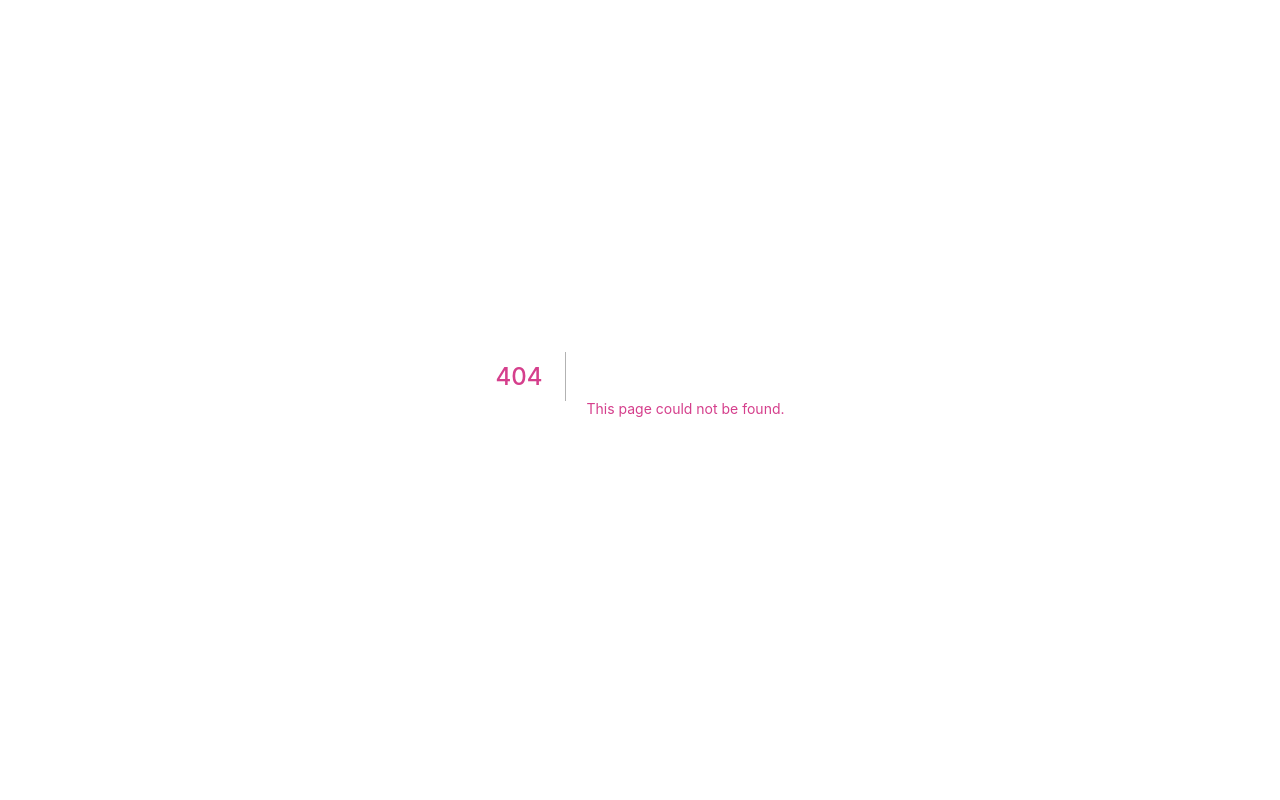
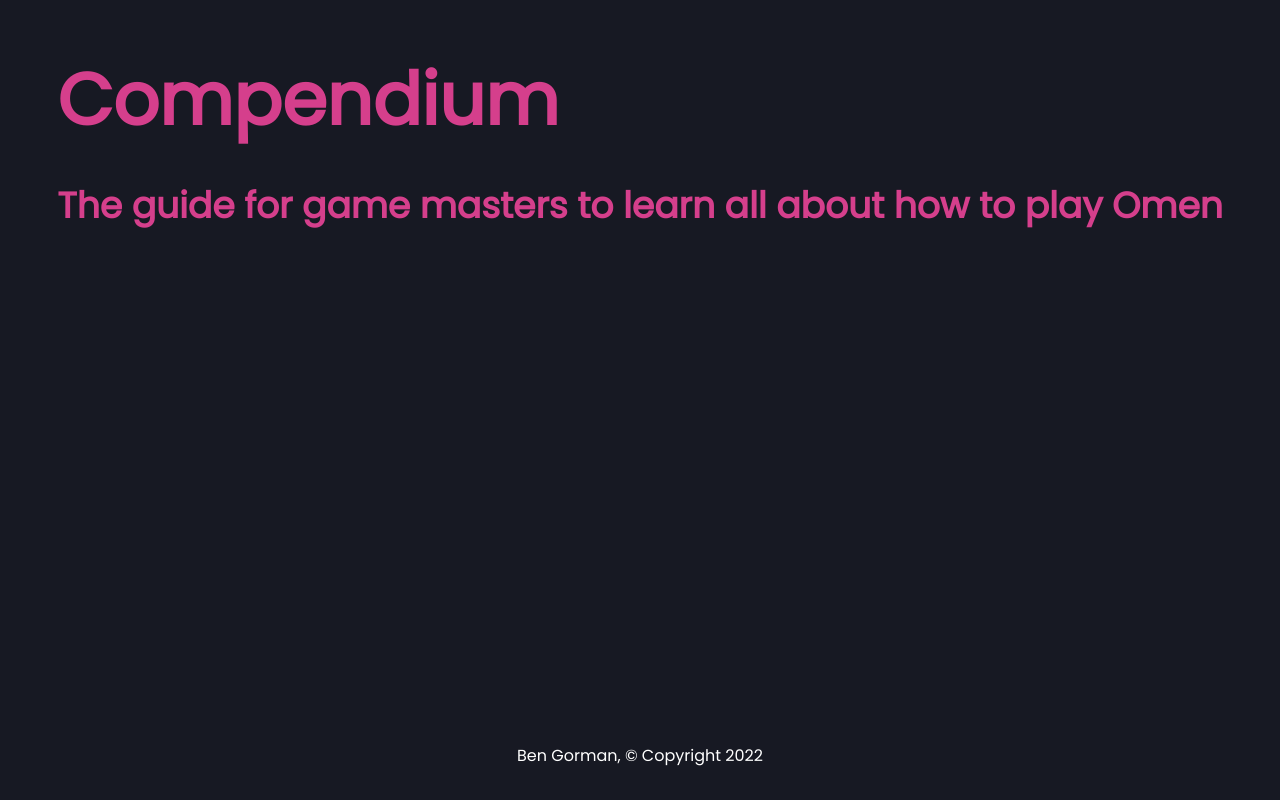
Before and after one commit to xxKeefer/omen-website-v2, a Next.js app: page /compendium in a window 1280 px wide. Before the commit this address had no page. Built offline with nearby package versions, Linux system fonts and the light colour scheme; what path would draw is missing.

Commit message:
feat(compendium): :sparkles: added main nave page for dm guide

```diff
--- /dev/null
+++ b/pages/compendium/index.tsx
@@ -0,0 +1,37 @@
+import { Box, Button, Heading, Text, VStack } from '@chakra-ui/react'
+import type { NextPage } from 'next'
+import Head from 'next/head'
+
+const CompendiumMain: NextPage = () => {
+    return (
+        <>
+            <Head>
+                <title>Omen / Compendium</title>
+                <meta
+                    name="description"
+                    content="The guide for game masters to learn all about how to play Omen"
+                />
+                <link rel="icon" href="/favicon.ico" />
+            </Head>
+
+            <VStack h="100vh" paddingBlock={8}>
+                <Box as="main">
+                    <Heading size="4xl">Compendium</Heading>
+                    <Heading size="xl">
+                        The guide for game masters to learn all about how to
+                        play Omen
+                    </Heading>
+                </Box>
+
+                <Box h="full" />
+                <Box as="footer">
+                    <Text size="xs">
+                        Ben Gorman, &copy; Copyright {new Date().getFullYear()}
+                    </Text>
+                </Box>
+            </VStack>
+        </>
+    )
+}
+
+export default CompendiumMain
```
